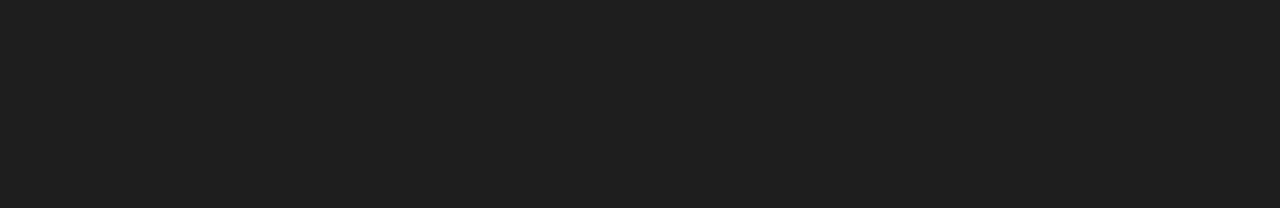
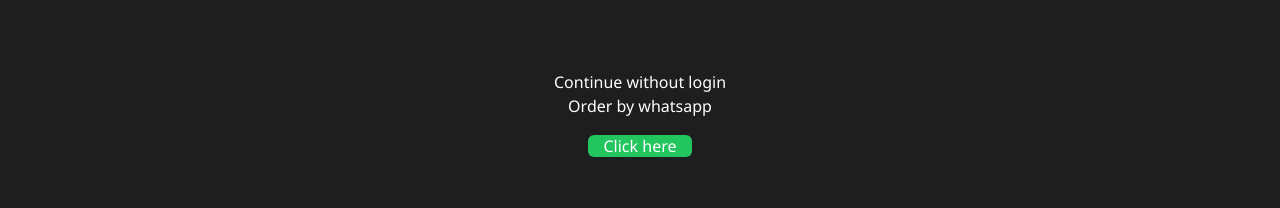
Before and after one commit to arisudana114/omid-health-style-with-auth, a Next.js app: page /login in a window 1280 px wide. Shown: the part 290-498 px from the top of the page. Built offline with nearby package versions, Linux system fonts and the light colour scheme; no server answers.

Commit message:
add whatsapp button

```diff
--- a/pages/login.js
+++ b/pages/login.js
@@ -93,6 +93,19 @@ const LoginScreen = () => {
 						Don&apos;t have an account? &nbsp;
 						<Link href="register">Register</Link>
 					</div>
+					<div className="mt-20 text-center">
+						<p>Continue without login</p>
+						<p className="mb-4">Order by whatsapp</p>
+						<Link
+							href={
+								"https://wa.me/62895331759916?text=Hi I'm ordering these items from the website"
+							}
+						>
+							<a className="bg-green-500 px-4 rounded-md">
+								Click here
+							</a>
+						</Link>
+					</div>
 				</div>
 			</form>
 		</Layout>
```
